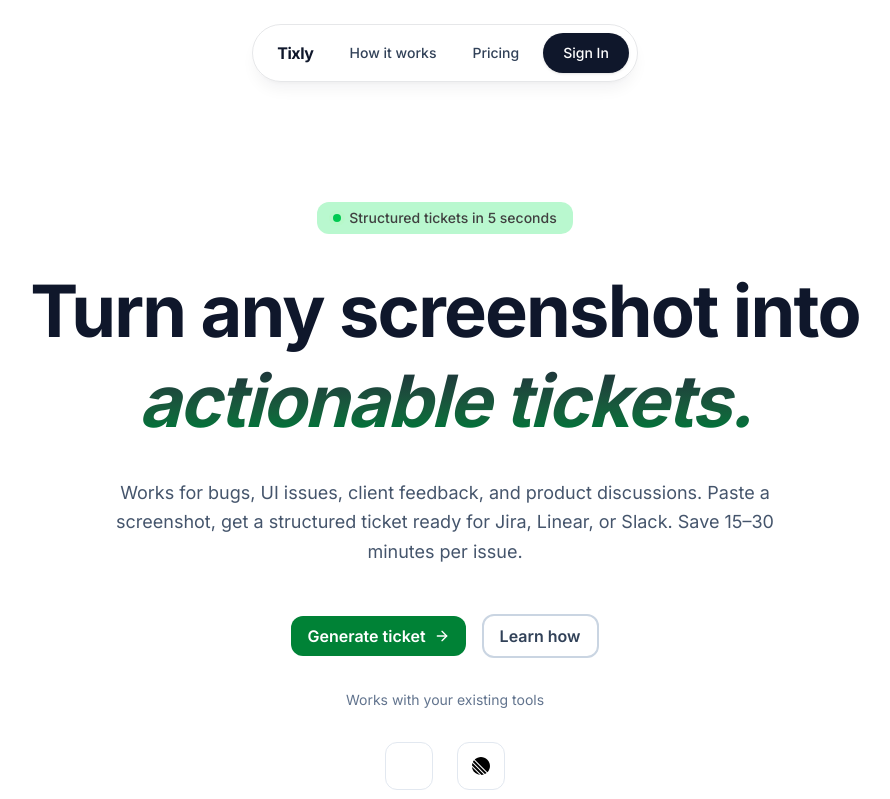
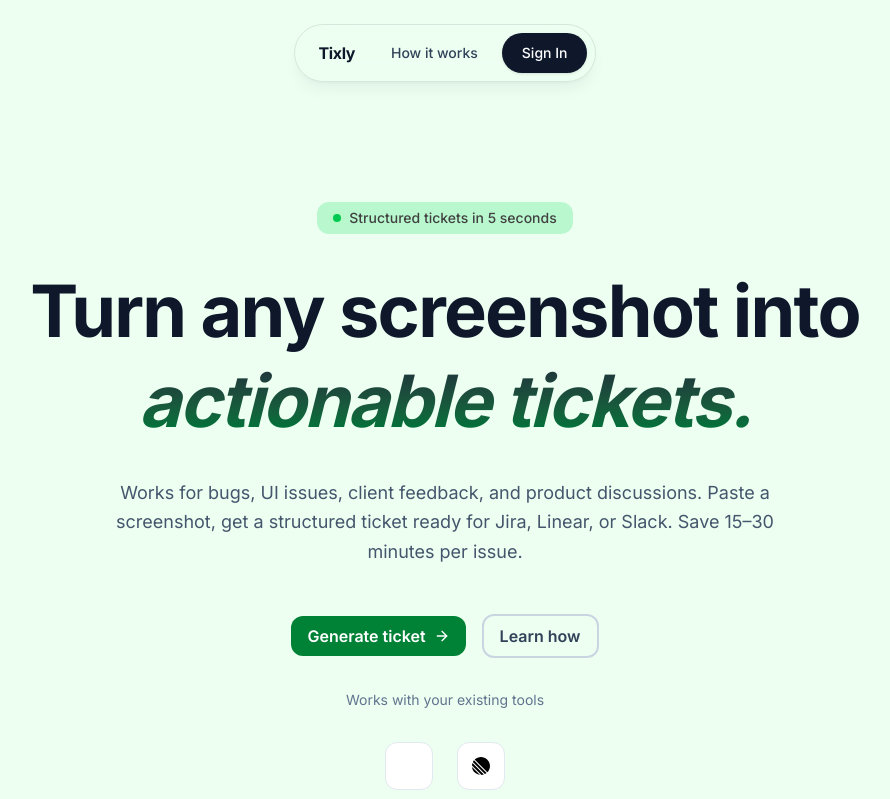
Before and after one commit to bichitrabehera/TixlyAi, a Next.js app: page / in a window 1280 px wide. Shown: the top 799 px of the page, without its empty margins (195-1085 px from the left). Built offline with nearby package versions, Linux system fonts and the light colour scheme; no server answers; some icons are missing.

Commit message:
removed pricing url and added the accent bg color

```diff
--- a/app/page.tsx
+++ b/app/page.tsx
@@ -9,7 +9,7 @@
 
 export default function Home() {
   return (
-    <div>
+    <div className="bg-[#ecfff1]">
       <Header />
       <Hero />
       <HowItWorks />
--- a/components/Header.tsx
+++ b/components/Header.tsx
@@ -23,12 +23,6 @@
               className="md:flex hidden text-sm font-medium text-slate-700 px-4 py-2 rounded-full transition-all hover:bg-green-100/80 hover:text-slate-900"
             >
               How it works
-            </Link>
-            <Link
-              href="/pricing"
-              className="md:flex hidden text-sm font-medium text-slate-700 px-4 py-2 rounded-full transition-all hover:bg-green-100/80 hover:text-slate-900"
-            >
-              Pricing
             </Link>
 
             {!isLoaded ? (
```
